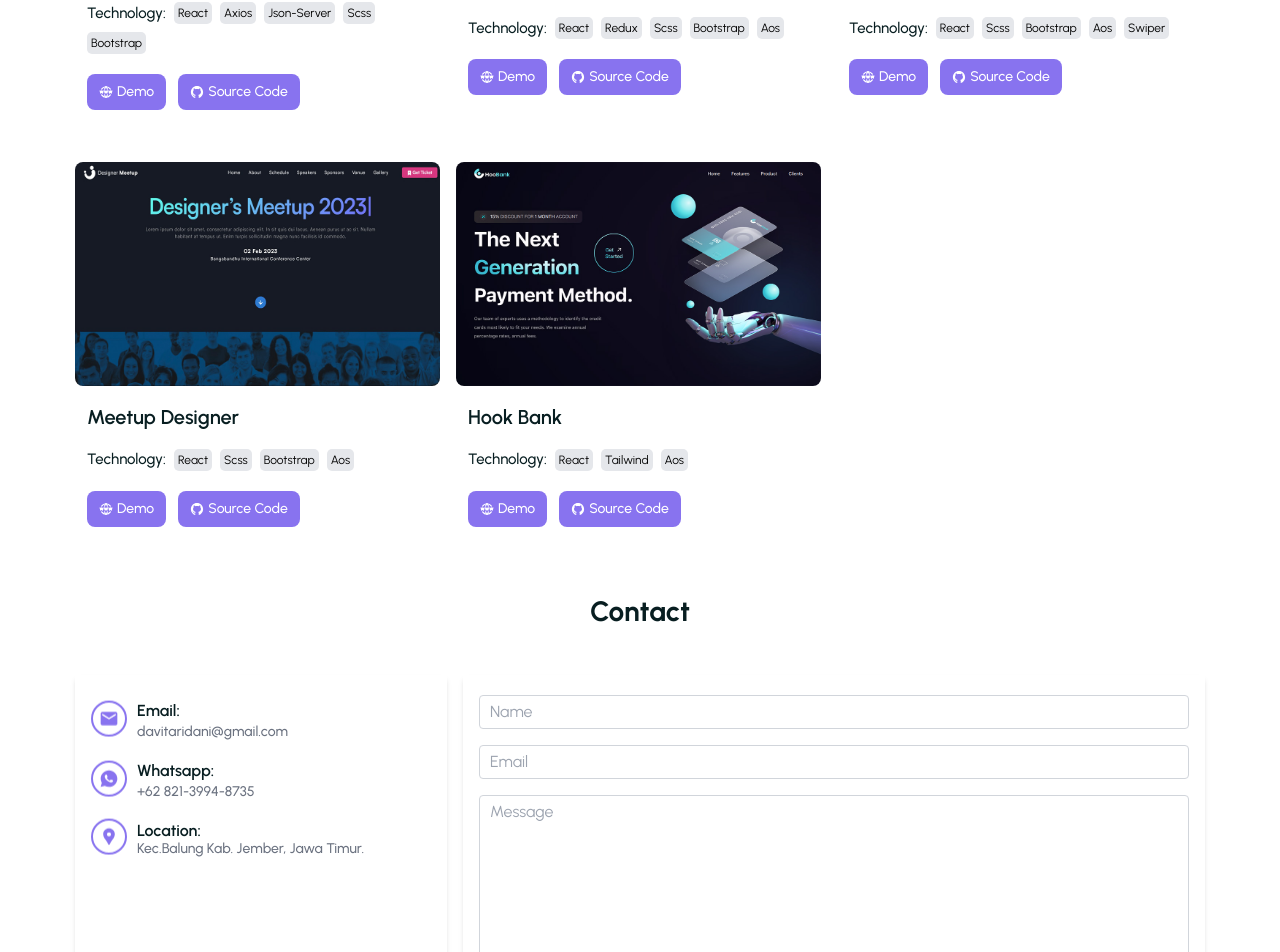
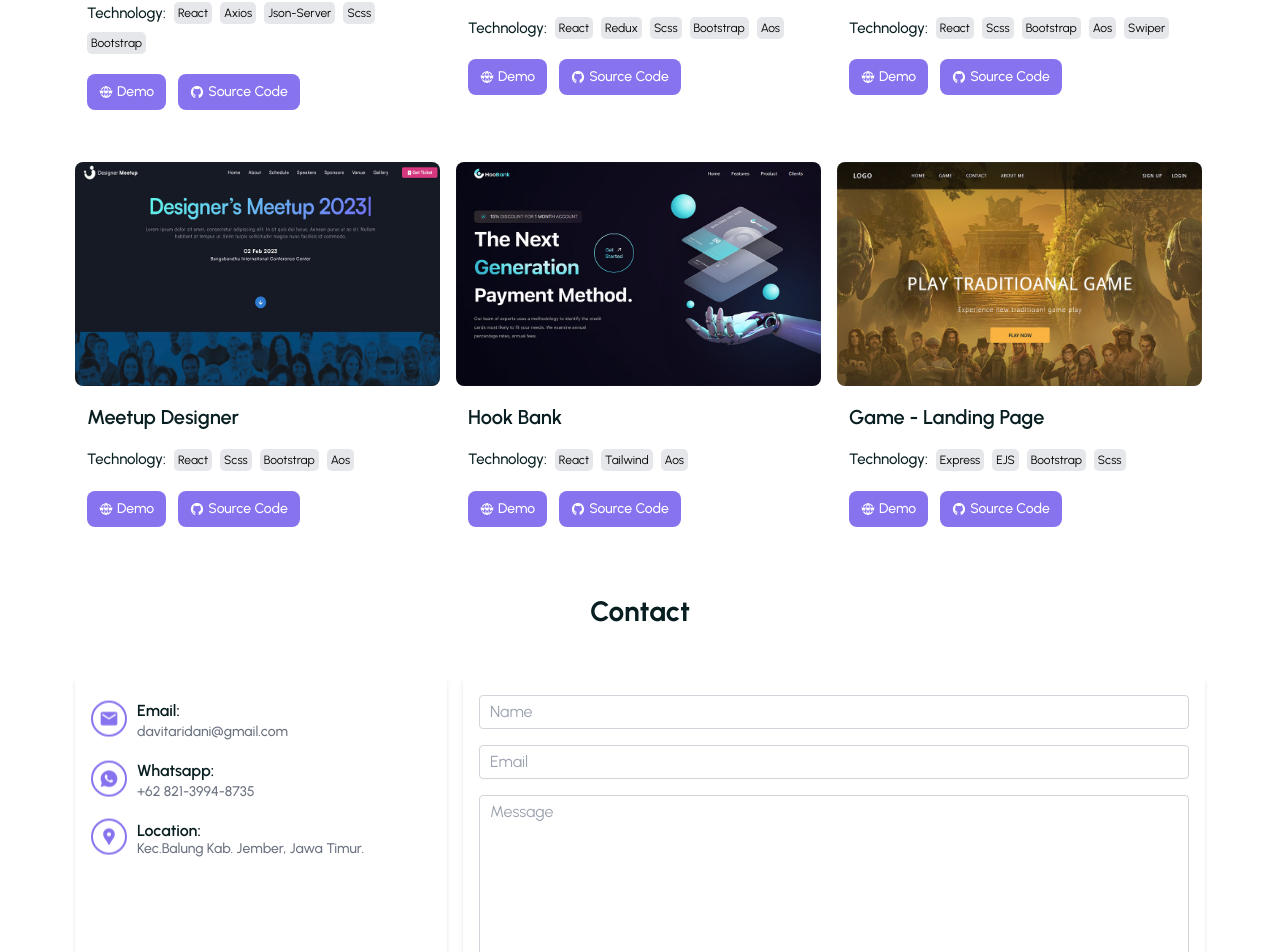
Before and after one commit to Davitaridani/my-portfolio, a React (Create React App) app: page / in a window 1280 px wide. Shown: the part 2096-3048 px from the top of the page. Built offline with nearby package versions, Linux system fonts and the light colour scheme; grey boxes are pictures that could not be loaded.

Commit message:
add Portfolio

```diff
--- a/src/assets/data/dataPortfolio.js
+++ b/src/assets/data/dataPortfolio.js
@@ -3,6 +3,7 @@ import imgHooBank from "../img/portfolio/hoo-bank.jpg";
 import imgMeetupDesigner from "../img/portfolio/meetup-designer.jpg";
 import imgMyFirniture from "../img/portfolio/my-furniture.jpg";
 import imgRestApi from "../img/portfolio/crud-restapi.jpg";
+import imgGame from "../img/portfolio/game.jpg";
 
 import { FaInstagram } from "react-icons/fa";
 import { IoLogoGithub } from "react-icons/io";
@@ -74,6 +75,16 @@ export const imgPortfolio = [
     demo: "https://my-hoo-bank.vercel.app/",
     sourceCode: "https://github.com/Davitaridani/hoo-bank",
     delayAos: 200,
+  },
+  {
+    id: 5,
+    img: imgGame,
+    title: "Game - Landing Page",
+    category: "Front End",
+    technologies: ["Express", "EJS", "Bootstrap", "Scss"],
+    demo: "https://joyous-newt-flip-flops.cyclic.app/",
+    sourceCode: "https://github.com/Davitaridani/landing-page-game",
+    delayAos: 300,
   },
 ];
 
```
Also changed, not shown: src/assets/img/portfolio/game.jpg (added).
